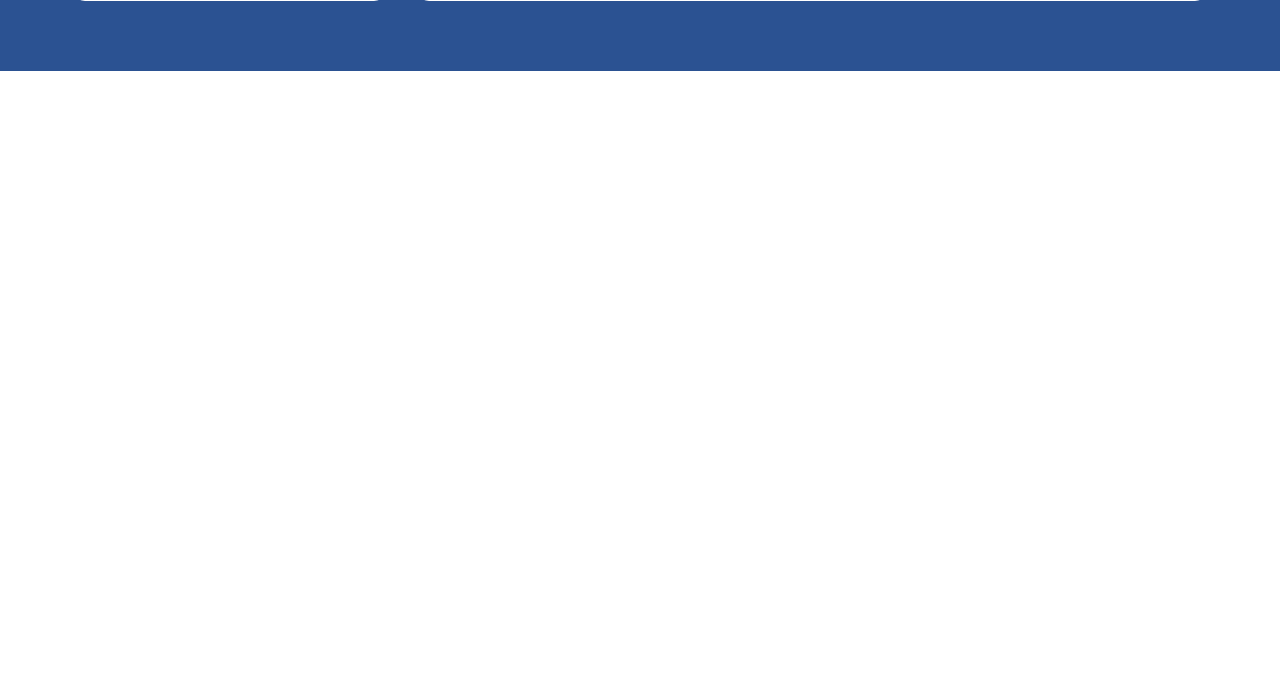
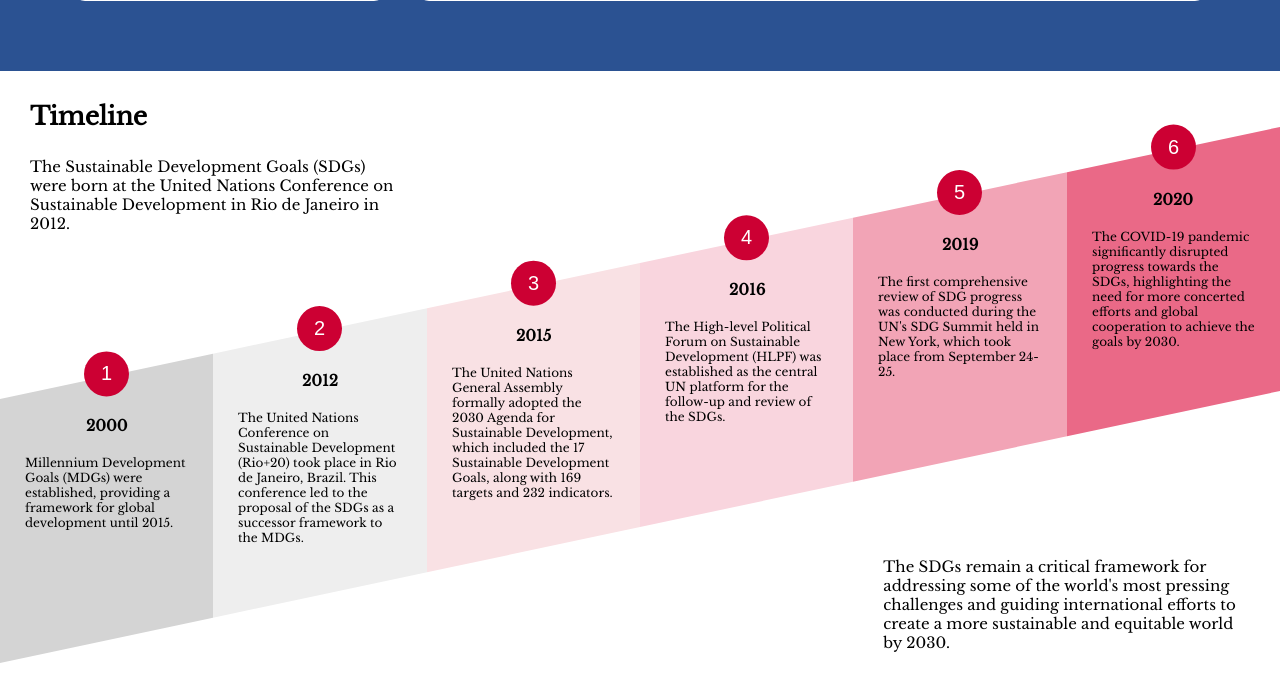
Before and after one commit to ChiefWoods/sustainable-earth-foundation, a PHP site: page /src/html/index.html in a window 1280 px wide. Shown: the part 1467-2149 px from the top of the page. Before the commit the page ends 1538 px from the top, so only its background shows below. Run offline with PHP 8.4, Linux system fonts and the light colour scheme.

Commit message:
Add timeline in index.html

```diff
--- a/src/css/colors.css
+++ b/src/css/colors.css
@@ -5,4 +5,5 @@
   --target-yellow: #FFC700;
   --target-light-orange: #FF9900;
   --target-dark-orange: #FF7A00;
+  --timeline-num-darkpink: #CC0033;
 }
--- a/src/css/header_footer.css
+++ b/src/css/header_footer.css
@@ -113,6 +113,7 @@ footer {
   flex-direction: column;
   gap: 30px;
   background: var(--footer-beige);
+  z-index: 1;
 }
 
 footer > div:first-child {
--- a/src/css/home.css
+++ b/src/css/home.css
@@ -1,5 +1,7 @@
 :root {
   --targets-width: 55px;
+  --timeline-skew: 12deg;
+  --timeline-num-width: 45px;
 }
 
 main {
@@ -133,3 +135,99 @@ main > div:nth-child(2) > * {
 .interlinkage figcaption {
   font-size: var(--font-m);
 }
+
+/* Timeline */
+
+.timeline {
+  display: grid;
+  grid-template-columns: repeat(3, 1fr);
+  background: white;
+}
+
+.timeline > div {
+  grid-column: 1 / 2;
+  padding: 30px;
+}
+
+.timeline > div > h2 {
+  font-size: var(--font-xl);
+}
+
+.timeline > div > p {
+  font-size: var(--font-m);
+  margin-top: 25px;
+}
+
+.timeline > ul {
+  list-style-type: none;
+  grid-column: 1 / -1;
+  display: grid;
+  grid-template-columns: repeat(6, 1fr);
+  transform: skewY(calc(var(--timeline-skew) * -1));
+}
+
+.timeline li {
+  display: flex;
+  flex-direction: column;
+  align-items: center;
+  padding: 25px 25px 0;
+  gap: 20px;
+}
+
+.timeline li > * {
+  position: relative;
+  bottom: 50px;
+  transform: skewY(var(--timeline-skew));
+}
+
+.timeline li:nth-child(1) {
+  background: #d4d4d4;
+}
+
+.timeline li:nth-child(2) {
+  background: #eeeeee;
+}
+
+.timeline li:nth-child(3) {
+  background: #f9e1e4;
+}
+
+.timeline li:nth-child(4) {
+  background: #f9d5de;
+}
+
+.timeline li:nth-child(5) {
+  background: #f2a4b6;
+}
+
+.timeline li:nth-child(6) {
+  background: #ea6987;
+}
+
+.num {
+  font-family: Arial, Helvetica, sans-serif;
+  font-size: var(--font-l);
+  background: var(--timeline-num-darkpink);
+  width: var(--timeline-num-width);
+  aspect-ratio: 1 / 1;
+  border-radius: 50%;
+  text-align: center;
+  vertical-align: middle;
+  line-height: var(--timeline-num-width);
+  color: white;
+}
+
+.year {
+  font-size: var(--font-m);
+}
+
+.desc {
+  font-size: var(--font-s);
+}
+
+.timeline > p {
+  grid-column: 3 / 4;
+  grid-row: 3 / 4;
+  font-size: var(--font-m);
+  padding: 30px;
+}
--- a/src/html/index.html
+++ b/src/html/index.html
@@ -47,6 +47,45 @@
           management.</figcaption>
       </figure>
     </div>
+    <section class="timeline">
+      <div>
+        <h2>Timeline</h2>
+        <p>The Sustainable Development Goals (SDGs) were born at the United Nations Conference on Sustainable Development in Rio de Janeiro in 2012.</p>
+      </div>
+      <ul>
+        <li>
+          <span class="num">1</span>
+          <h3 class="year">2000</h3>
+          <p class="desc">Millennium Development Goals (MDGs) were established, providing a framework for global development until 2015.</p>
+        </li>
+        <li>
+          <span class="num">2</span>
+          <h3 class="year">2012</h3>
+          <p class="desc">The United Nations Conference on Sustainable Development (Rio+20) took place in Rio de Janeiro, Brazil. This conference led to the proposal of the SDGs as a successor framework to the MDGs.</p>
+        </li>
+        <li>
+          <span class="num">3</span>
+          <h3 class="year">2015</h3>
+          <p class="desc">The United Nations General Assembly formally adopted the 2030 Agenda for Sustainable Development, which included the 17 Sustainable Development Goals, along with 169 targets and 232 indicators.</p>
+        </li>
+        <li>
+          <span class="num">4</span>
+          <h3 class="year">2016</h3>
+          <p class="desc">The High-level Political Forum on Sustainable Development (HLPF) was established as the central UN platform for the follow-up and review of the SDGs.</p>
+        </li>
+        <li>
+          <span class="num">5</span>
+          <h3 class="year">2019</h3>
+          <p class="desc">The first comprehensive review of SDG progress was conducted during the UN's SDG Summit held in New York, which took place from September 24-25.</p>
+        </li>
+        <li>
+          <span class="num">6</span>
+          <h3 class="year">2020</h3>
+          <p class="desc">The COVID-19 pandemic significantly disrupted progress towards the SDGs, highlighting the need for more concerted efforts and global cooperation to achieve the goals by 2030.</p>
+        </li>
+      </ul>
+      <p>The SDGs remain a critical framework for addressing some of the world's most pressing challenges and guiding international efforts to create a more sustainable and equitable world by 2030.</p>
+    </section>
   </main>
   <?php include '../html/components/footer.html'; ?>
 </body>
```
